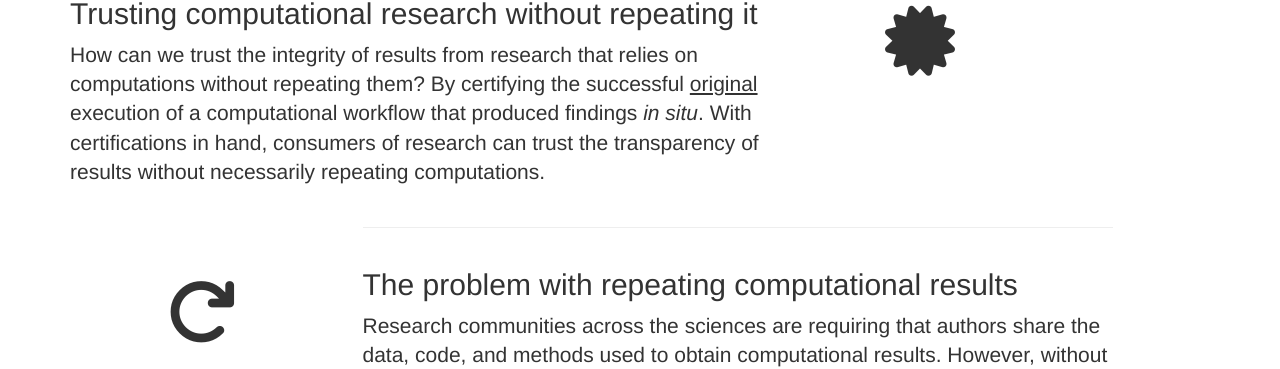
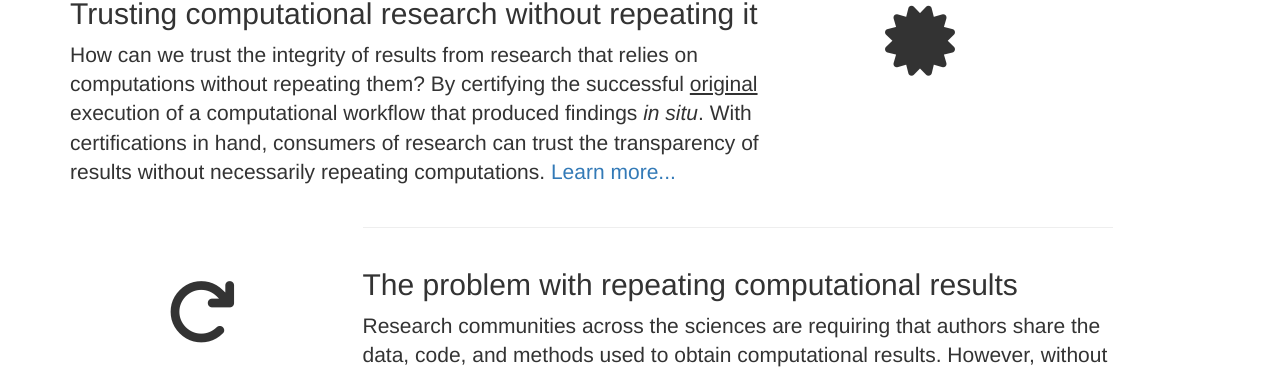
Before and after one commit to transparency-certified/transparency-certified.github.io, a Jekyll site: the page built from _posts/2023-01-03-certify-transparency.markdown, in a window 1280 px wide and 1124 px high. Shown: the part 221-590 px from the top of the window. Built offline with Jekyll 4.4.1, drawn with Linux system fonts in a browser that asks for light colours; nearby versions of some CDN libraries; library files that are not in the unit come from our copies.

Commit message:
Added link to spec site

```diff
--- a/_posts/2023-01-03-certify-transparency.markdown
+++ b/_posts/2023-01-03-certify-transparency.markdown
@@ -10,6 +10,7 @@ description: |
   execution of a computational workflow that produced findings <i>in situ</i>.
   With certifications in hand, consumers of research can trust the transparency
   of results without necessarily repeating computations.
+  <a href="/trace-specification">Learn more...</a>
   </p>
 
 ---
```
